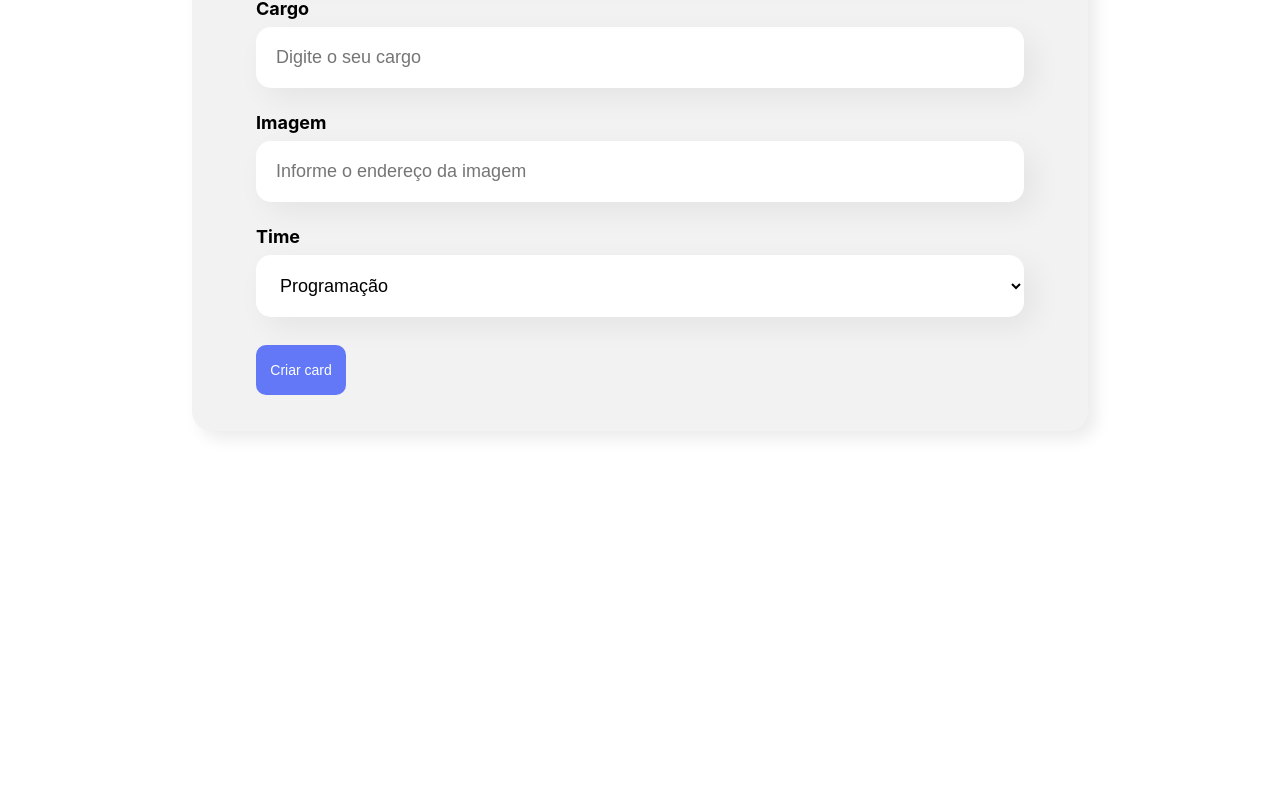
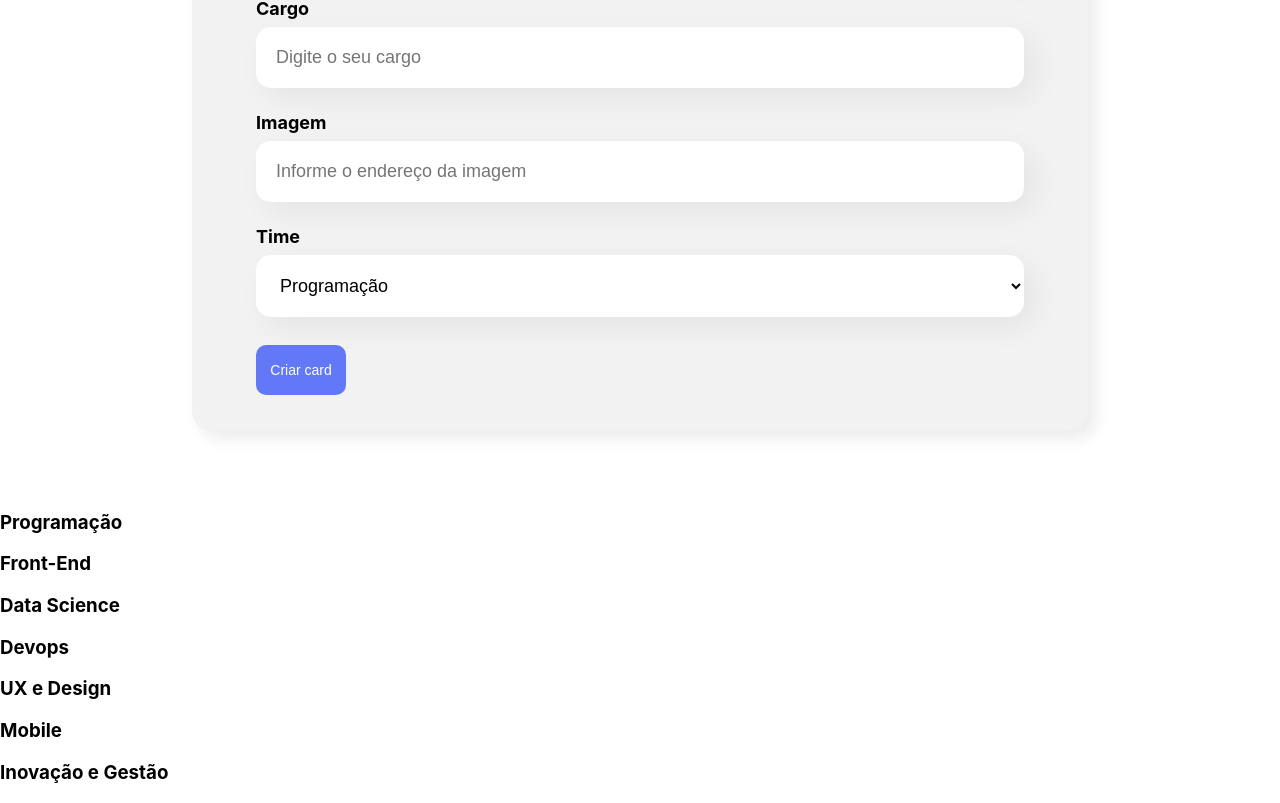
Before and after one commit to raphaelaferraz/organo, a React (Create React App) app in the folder organo/: page / in a window 1280 px wide. Shown: the part 644-1447 px from the top of the page. Before the commit the page ends 1155 px from the top, so only its background shows below. Built offline with nearby package versions, Linux system fonts and the light colour scheme.

Commit message:
Adição do JS do componente Time

```diff
--- a/organo/src/App.js
+++ b/organo/src/App.js
@@ -1,6 +1,7 @@
 import { useState } from 'react';
 import Banner from './componentes/Banner/Banner';
 import Formulario from './componentes/Formulario';
+import Time from './componentes/Time';
 
 function App() {
 
@@ -14,6 +15,13 @@
     <div className="App">
       <Banner />
       <Formulario colaboradorCadastrado={colaborador => adicionaColaborador(colaborador)}/>
+      <Time nome="Programação"/>
+      <Time nome="Front-End"/>
+      <Time nome="Data Science"/>
+      <Time nome="Devops"/>
+      <Time nome="UX e Design"/>
+      <Time nome="Mobile"/>
+      <Time nome="Inovação e Gestão"/>
     </div>
   );
 }
--- /dev/null
+++ b/organo/src/componentes/Time/index.js
@@ -0,0 +1,9 @@
+const Time = (props) => {
+  return (
+    <section>
+      <h3>{props.nome}</h3>
+    </section>
+  )
+}
+
+export default Time
```
